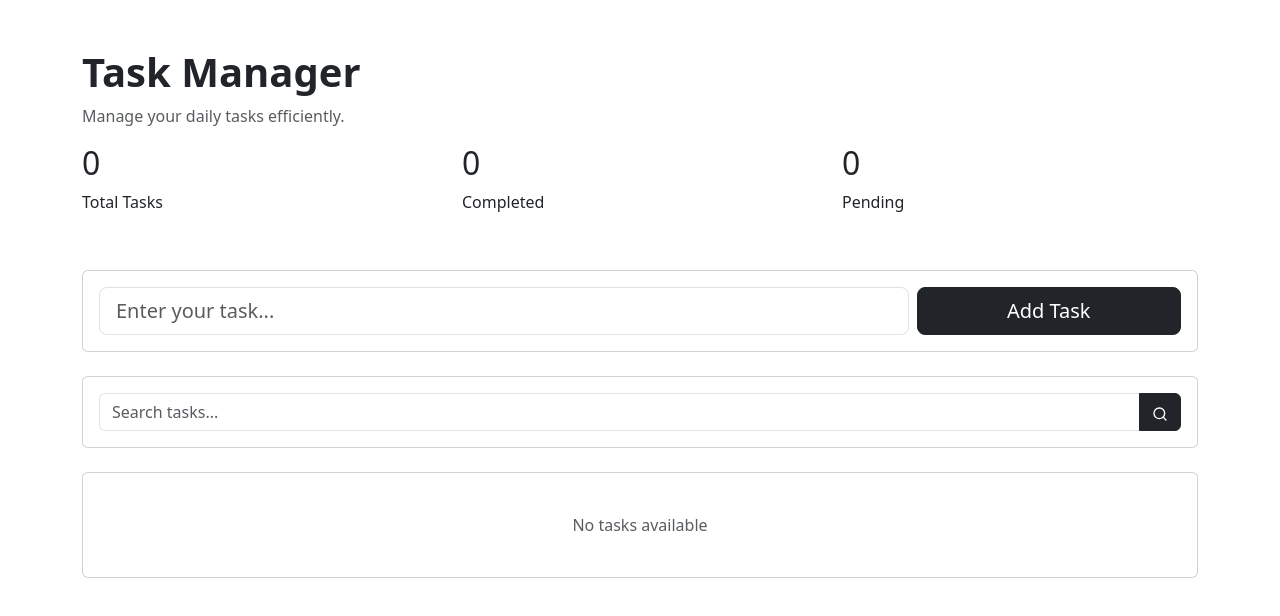
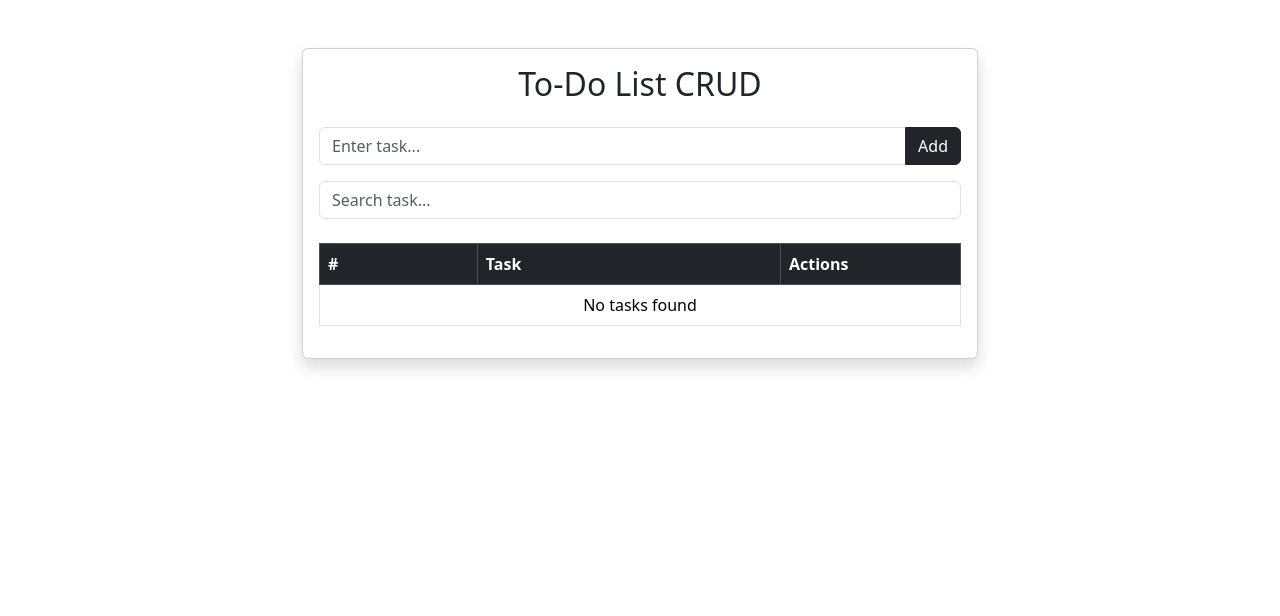
Before and after one commit to shawnn333/crud, a React (Create React App) app: page / in a window 1280 px wide. Shown: the top 616 px of the page. Built offline with nearby package versions, Linux system fonts and the light colour scheme.

Commit message:
Update Todo CRUD

```diff
--- a/src/App.js
+++ b/src/App.js
@@ -1,30 +1,31 @@
-import React, { useState } from "react";
+import React, { useState, useEffect } from "react";
 import "bootstrap/dist/css/bootstrap.min.css";
-import {
-  FiSearch,
-  FiEdit2,
-  FiTrash2,
-  FiCheckCircle,
-} from "react-icons/fi";
-import "./App.css";
 
 function App() {
-  const [tasks, setTasks] = useState([]);
-  const [title, setTitle] = useState("");
+  const [task, setTask] = useState("");
   const [search, setSearch] = useState("");
   const [editId, setEditId] = useState(null);
+
+  const [tasks, setTasks] = useState(() => {
+    const savedTasks = localStorage.getItem("tasks");
+    return savedTasks ? JSON.parse(savedTasks) : [];
+  });
+
+  useEffect(() => {
+    localStorage.setItem("tasks", JSON.stringify(tasks));
+  }, [tasks]);
 
   const handleSubmit = (e) => {
     e.preventDefault();
 
-    if (!title.trim()) return;
+    if (!task.trim()) return;
 
     if (editId) {
       setTasks(
-        tasks.map((task) =>
-          task.id === editId
-            ? { ...task, title }
-            : task
+        tasks.map((item) =>
+          item.id === editId
+            ? { ...item, title: task }
+            : item
         )
       );
       setEditId(null);
@@ -33,211 +34,102 @@ function App() {
         ...tasks,
         {
           id: Date.now(),
-          title,
-          completed: false,
+          title: task,
         },
       ]);
     }
 
-    setTitle("");
+    setTask("");
+  };
+
+  const handleEdit = (item) => {
+    setTask(item.title);
+    setEditId(item.id);
   };
 
   const handleDelete = (id) => {
-    setTasks(tasks.filter((task) => task.id !== id));
+    setTasks(tasks.filter((item) => item.id !== id));
   };
 
-  const handleEdit = (task) => {
-    setTitle(task.title);
-    setEditId(task.id);
-  };
-
-  const toggleComplete = (id) => {
-    setTasks(
-      tasks.map((task) =>
-        task.id === id
-          ? {
-              ...task,
-              completed: !task.completed,
-            }
-          : task
-      )
-    );
-  };
-
-  const filteredTasks = tasks.filter((task) =>
-    task.title
-      .toLowerCase()
-      .includes(search.toLowerCase())
+  const filteredTasks = tasks.filter((item) =>
+    item.title.toLowerCase().includes(search.toLowerCase())
   );
 
-  const completedTasks = tasks.filter(
-    (task) => task.completed
-  ).length;
+  return (
+    <div className="container mt-5" style={{ maxWidth: "700px" }}>
+      <div className="card shadow">
+        <div className="card-body">
+          <h2 className="text-center mb-4">To-Do List CRUD</h2>
 
-  return (
-    <div className="app-bg">
-      <div className="container py-5">
-
-        <div className="header-section">
-          <h1 className="fw-bold">Task Manager</h1>
-          <p className="text-muted">
-            Manage your daily tasks efficiently.
-          </p>
-        </div>
-
-        <div className="row mb-4">
-
-          <div className="col-md-4 mb-3">
-            <div className="stats-card">
-              <h2>{tasks.length}</h2>
-              <p>Total Tasks</p>
-            </div>
-          </div>
-
-          <div className="col-md-4 mb-3">
-            <div className="stats-card">
-              <h2>{completedTasks}</h2>
-              <p>Completed</p>
-            </div>
-          </div>
-
-          <div className="col-md-4 mb-3">
-            <div className="stats-card">
-              <h2>{tasks.length - completedTasks}</h2>
-              <p>Pending</p>
-            </div>
-          </div>
-
-        </div>
-
-        <div className="card custom-card mb-4">
-          <div className="card-body">
-
+          {/* Add Task */}
           <form onSubmit={handleSubmit}>
-              <div className="row g-2">
-
-                <div className="col-md-9">
+            <div className="input-group mb-3">
               <input
                 type="text"
-                    className="form-control form-control-lg"
-                    placeholder="Enter your task..."
-                    value={title}
-                    onChange={(e) =>
-                      setTitle(e.target.value)
-                    }
+                className="form-control"
+                placeholder="Enter task..."
+                value={task}
+                onChange={(e) => setTask(e.target.value)}
               />
-                </div>
 
-                <div className="col-md-3">
-                  <button
-                    className="btn btn-dark btn-lg w-100"
-                  >
-                    {editId
-                      ? "Update Task"
-                      : "Add Task"}
+              <button type="submit" className="btn btn-dark">
+                {editId ? "Update" : "Add"}
               </button>
-                </div>
-
             </div>
           </form>
 
-          </div>
-        </div>
-
-        <div className="card custom-card mb-4">
-          <div className="card-body">
-
-            <div className="input-group">
-
+          {/* Search */}
           <input
             type="text"
-                className="form-control"
-                placeholder="Search tasks..."
+            className="form-control mb-4"
+            placeholder="Search task..."
             value={search}
-                onChange={(e) =>
-                  setSearch(e.target.value)
-                }
+            onChange={(e) => setSearch(e.target.value)}
           />
 
-              <button className="btn btn-dark">
-                <FiSearch />
-              </button>
+          {/* Task Table */}
+          <table className="table table-bordered">
+            <thead className="table-dark">
+              <tr>
+                <th>#</th>
+                <th>Task</th>
+                <th width="180">Actions</th>
+              </tr>
+            </thead>
 
-            </div>
-
-          </div>
-        </div>
-
-        <div className="card custom-card">
-          <div className="card-body">
-
+            <tbody>
               {filteredTasks.length === 0 ? (
-              <div className="text-center py-4 text-muted">
-                No tasks available
-              </div>
+                <tr>
+                  <td colSpan="3" className="text-center">
+                    No tasks found
+                  </td>
+                </tr>
               ) : (
-              filteredTasks.map((task) => (
-                <div
-                  key={task.id}
-                  className="task-item"
+                filteredTasks.map((item, index) => (
+                  <tr key={item.id}>
+                    <td>{index + 1}</td>
+                    <td>{item.title}</td>
+                    <td>
+                      <button
+                        className="btn btn-primary btn-sm me-2"
+                        onClick={() => handleEdit(item)}
                       >
-                  <div>
-
-                    <h6
-                      className="mb-0"
-                      style={{
-                        textDecoration:
-                          task.completed
-                            ? "line-through"
-                            : "none",
-                        color:
-                          task.completed
-                            ? "#888"
-                            : "#222",
-                      }}
-                    >
-                      {task.title}
-                    </h6>
-
-                  </div>
-
-                  <div>
-
-                    <button
-                      className="btn btn-outline-success btn-sm me-2"
-                      onClick={() =>
-                        toggleComplete(task.id)
-                      }
-                    >
-                      <FiCheckCircle />
+                        Edit
                       </button>
 
                       <button
-                      className="btn btn-outline-primary btn-sm me-2"
-                      onClick={() =>
-                        handleEdit(task)
-                      }
+                        className="btn btn-danger btn-sm"
+                        onClick={() => handleDelete(item.id)}
                       >
-                      <FiEdit2 />
+                        Delete
                       </button>
-
-                    <button
-                      className="btn btn-outline-danger btn-sm"
-                      onClick={() =>
-                        handleDelete(task.id)
-                      }
-                    >
-                      <FiTrash2 />
-                    </button>
-
-                  </div>
-                </div>
+                    </td>
+                  </tr>
                 ))
               )}
-
+            </tbody>
+          </table>
         </div>
-        </div>
-
       </div>
     </div>
   );
```
Lines whose indentation alone changed are shown as unchanged.
